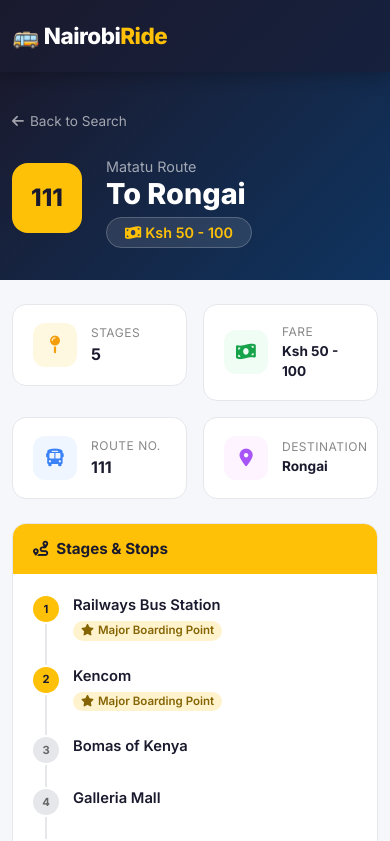
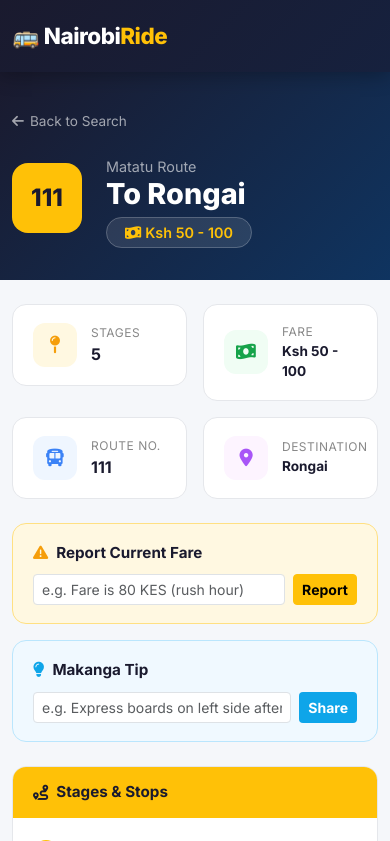
Before and after one commit to quintus-web/Nairobi-Ride, a Django app: page /route/1/ in a window 390 px wide. Shown: the top 841 px of the page. Run offline with Django 5.2, Linux system fonts and the light colour scheme; data comes from the database, SQL or seed files in the repository.

Commit message:
feat: Phase 1-3 — nickname/sacco/undesignated fields, slang aliases, fare report & makanga tip forms

```diff
--- a/transit/models.py
+++ b/transit/models.py
@@ -5,6 +5,7 @@
     number = models.CharField(max_length=10, help_text="e.g. 111, 46, 102")
     destination = models.CharField(max_length=100)
     fare_estimate = models.CharField(max_length=50, help_text="e.g. 50 - 100 KES")
+    sacco = models.CharField(max_length=100, blank=True, default='', help_text="e.g. Super Metro, Double M")
     search_tags = models.TextField(blank=True, default='', help_text="Auto-populated: all stage names for fast searching")
 
     def __str__(self):
@@ -13,17 +14,22 @@
 
 class Stage(models.Model):
     name = models.CharField(max_length=100)
+    nickname = models.CharField(max_length=100, blank=True, default='', help_text="Street name e.g. Kencom, Odeon, Koja")
     latitude = models.FloatField()
     longitude = models.FloatField()
     is_major_hub = models.BooleanField(default=False, help_text="Is this a main boarding point like Railways?")
+    is_undesignated = models.BooleanField(default=False, help_text="Informal boarding point (GTFS type U)")
     route = models.ForeignKey(Route, on_delete=models.CASCADE, related_name='stages')
     order = models.PositiveIntegerField(default=0)
 
     class Meta:
         ordering = ['order']
 
+    def display_name(self):
+        return self.nickname if self.nickname else self.name
+
     def __str__(self):
-        return f"{self.name} ({self.route.number})"
+        return f"{self.display_name()} ({self.route.number})"
 
 
 class Contribution(models.Model):
--- a/transit/templates/transit/route_detail.html
+++ b/transit/templates/transit/route_detail.html
@@ -202,6 +202,53 @@
                 </div>
             </div>
         </div>
+        {% if route.sacco %}
+        <div class="col-6 col-md-3">
+            <div class="info-card">
+                <div class="info-icon" style="background:#ecfdf5;color:#059669;"><i class="fa fa-id-card"></i></div>
+                <div>
+                    <div class="info-label">Sacco</div>
+                    <div class="info-value" style="font-size:0.85rem;">{{ route.sacco }}</div>
+                </div>
+            </div>
+        </div>
+        {% endif %}
+    </div>
+
+    <!-- Community Tips & Fare Report -->
+    <div class="row g-3 mb-4">
+        <div class="col-md-6">
+            <div style="background:#fff8e1;border:1px solid #ffe082;border-radius:14px;padding:18px 20px;">
+                <div style="font-weight:700;font-size:0.95rem;color:#1a1a2e;margin-bottom:10px;">
+                    <i class="fa fa-triangle-exclamation me-2" style="color:#f59e0b;"></i>Report Current Fare
+                </div>
+                <form method="POST" action="{% url 'contribute' %}">
+                    {% csrf_token %}
+                    <input type="hidden" name="route" value="{{ route.pk }}">
+                    <input type="hidden" name="type" value="fare_change">
+                    <div class="d-flex gap-2">
+                        <input type="text" name="content" class="form-control form-control-sm" placeholder="e.g. Fare is 80 KES (rush hour)" required>
+                        <button type="submit" class="btn btn-sm btn-warning fw-bold">Report</button>
+                    </div>
+                </form>
+            </div>
+        </div>
+        <div class="col-md-6">
+            <div style="background:#f0f9ff;border:1px solid #bae6fd;border-radius:14px;padding:18px 20px;">
+                <div style="font-weight:700;font-size:0.95rem;color:#1a1a2e;margin-bottom:10px;">
+                    <i class="fa fa-lightbulb me-2" style="color:#0ea5e9;"></i>Makanga Tip
+                </div>
+                <form method="POST" action="{% url 'contribute' %}">
+                    {% csrf_token %}
+                    <input type="hidden" name="route" value="{{ route.pk }}">
+                    <input type="hidden" name="type" value="tip">
+                    <div class="d-flex gap-2">
+                        <input type="text" name="content" class="form-control form-control-sm" placeholder="e.g. Express boards on left side after 7PM" required>
+                        <button type="submit" class="btn btn-sm" style="background:#0ea5e9;color:#fff;font-weight:700;">Share</button>
+                    </div>
+                </form>
+            </div>
+        </div>
     </div>
 
     <!-- Map + Stages -->
@@ -219,9 +266,13 @@
                             {{ forloop.counter }}
                         </div>
                         <div>
-                            <div class="timeline-name">{{ stage.name }}</div>
+                            <div class="timeline-name">{{ stage.nickname|default:stage.name }}</div>
+                            {% if stage.nickname %}<div style="font-size:0.75rem;color:#aaa;">{{ stage.name }}</div>{% endif %}
                             {% if stage.is_major_hub %}
                             <div class="hub-label"><i class="fa fa-star me-1"></i>Major Boarding Point</div>
+                            {% endif %}
+                            {% if stage.is_undesignated %}
+                            <div class="hub-label" style="background:#fef2f2;color:#dc2626;border:none;"><i class="fa fa-circle-info me-1"></i>Informal Stop</div>
                             {% endif %}
                         </div>
                     </div>
--- a/transit/views.py
+++ b/transit/views.py
@@ -5,9 +5,21 @@
 
 # Smart location aliases — maps user-friendly terms to actual stage name fragments
 LOCATION_ALIASES = {
-    'cbd': ['kencom', 'ambassador', 'railways', 'koja', 'odeon', 'muthurwa', 'bus station', 'tusker'],
-    'town': ['kencom', 'ambassador', 'railways', 'koja', 'odeon', 'muthurwa', 'bus station'],
+    'cbd':         ['kencom', 'ambassador', 'railways', 'koja', 'odeon', 'muthurwa', 'bus station', 'tusker'],
+    'town':        ['kencom', 'ambassador', 'railways', 'koja', 'odeon', 'muthurwa', 'bus station'],
     'city centre': ['kencom', 'ambassador', 'railways', 'koja', 'odeon', 'muthurwa'],
+    # Slang / street nicknames
+    'mchwak':      ['mwiki'],
+    'kanairo':     ['nairobi'],
+    '28':          ['temple road', 'university way'],
+    'fig tree':    ['ngara'],
+    'posta':       ['ronald ngala', 'posta'],
+    'equity ngara':['park road', 'ngara'],
+    'kencom':      ['kencom', 'haile selassie', 'kenyatta avenue'],
+    'railways':    ['railways', 'haile selassie'],
+    'muthurwa':    ['muthurwa', 'racecourse'],
+    'koja':        ['koja', 'khoja', 'tom mboya', 'fire stn'],
+    'odeon':       ['odeon', 'latema', 'tusker'],
 }
 
 CBD_HUBS = [
@@ -31,9 +43,11 @@
     q = db_models.Q()
     for frag in fragments:
         q |= db_models.Q(stages__name__icontains=frag)
+        q |= db_models.Q(stages__nickname__icontains=frag)
         q |= db_models.Q(search_tags__icontains=frag)
     q |= db_models.Q(number__icontains=term)
     q |= db_models.Q(destination__icontains=term)
+    q |= db_models.Q(sacco__icontains=term)
     return Route.objects.filter(q).distinct()
 
 
```
Also changed, not shown: transit/management/commands/import_gtfs.py (+31 -8 lines), transit/migrations/0005_route_sacco_stage_is_undesignated_stage_nickname.py (added).
